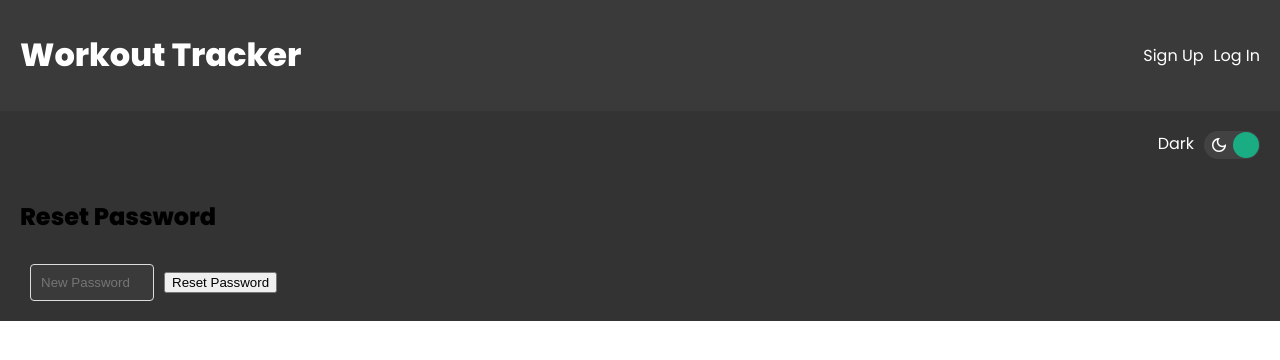
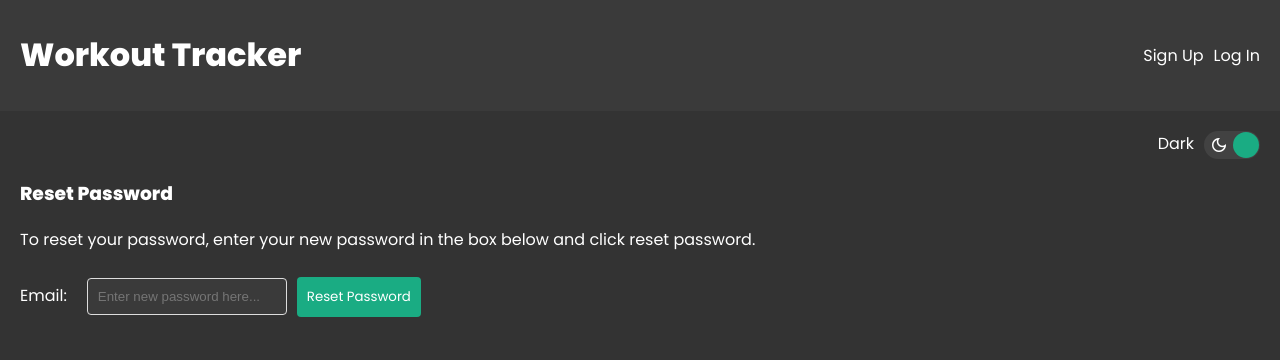
Before and after one commit to TomMetcalf/fitness-app, a React (Create React App) app in the folder frontend/: page /password-reset/1 in a window 1280 px wide. Shown: the top 360 px of the page. Built offline with nearby package versions, Linux system fonts and the light colour scheme.

Commit message:
add password reset styling

```diff
--- a/frontend/src/index.css
+++ b/frontend/src/index.css
@@ -353,13 +353,34 @@ select.workout-totals {
   font-size: 1em;
 }
 
+
+/* Password reset */
+
+form.password-reset {
+  height: 100vh;
+}
+
+#dark form.password-reset {
+  background-color: #333;
+  height: 100vh;
+}
+
 .password {
   color: #333;
   text-decoration: none;
+  font-size: small;
 }
 
-.password {
+#dark .password {
   color: white;
+}
+
+.reset-email {
+  width: 200px;
+}
+
+.password-label {
+  margin-right: 10px;
 }
 
 /* React Calendar */
--- a/frontend/src/pages/Login.js
+++ b/frontend/src/pages/Login.js
@@ -29,11 +29,13 @@ const Login = () => {
           onChange={(e) => setPassword(e.target.value)}
           value={password}
         />
-
+        <Link className="password" to="/reset-password">
+          Forgotten your password? Click here to reset.
+        </Link>
         <button disabled={isLoading}>Log In</button>
         {error && <div className="error">{error}</div>}
       </form>
-      <Link className="password" to="/reset-password">Forgot your password?</Link>
+
       <div className="base"></div>
     </>
   );
--- a/frontend/src/pages/PasswordReset.js
+++ b/frontend/src/pages/PasswordReset.js
@@ -13,13 +13,20 @@ const PasswordReset = () => {
   return (
     <form className="password-reset" onSubmit={handleSubmit}>
       <h3>Password Reset</h3>
-      <label className="form-label">Email:</label>
+      <p>
+        Need to reset your Password? <br />
+        <br /> Enter your email below to send a password reset to your
+        registered account.
+      </p>
+      <label className="form-label password-label">Email:</label>
       <input
         type="email"
         onChange={(e) => setEmail(e.target.value)}
         value={email}
+        className="reset-email"
+        placeholder='Enter email here...'
       />
-      <button disabled={isLoading}>Reset Password</button>
+      <button disabled={isLoading}>Send Password Reset</button>
       {error && <div className="error">{error}</div>}
     </form>
   );
--- a/frontend/src/pages/ResetPassword.js
+++ b/frontend/src/pages/ResetPassword.js
@@ -8,7 +8,7 @@ const ResetPassword = () => {
 
   const handleResetPassword = async () => {
     try {
-      const response = await fetch('/api/reset-password', {
+      const response = await fetch('/api/user/password-reset', {
         method: 'POST',
         headers: {
           'Content-Type': 'application/json',
@@ -24,17 +24,23 @@ const ResetPassword = () => {
   };
 
   return (
-    <div>
-      <h2>Reset Password</h2>
+    <form className="password-reset" onSubmit={handleResetPassword}>
+      <h3>Reset Password</h3>
+      <p>
+        To reset your password, enter your new password in the box below and
+        click reset password.
+      </p>
+      <label className="form-label password-label">Email:</label>
       <input
         type="password"
         value={newPassword}
         onChange={(e) => setNewPassword(e.target.value)}
-        placeholder="New Password"
+        placeholder="Enter new password here..."
+        className="reset-email"
       />
-      <button onClick={handleResetPassword}>Reset Password</button>
+      <button>Reset Password</button>
       <p>{message}</p>
-    </div>
+    </form>
   );
 };
 
```
